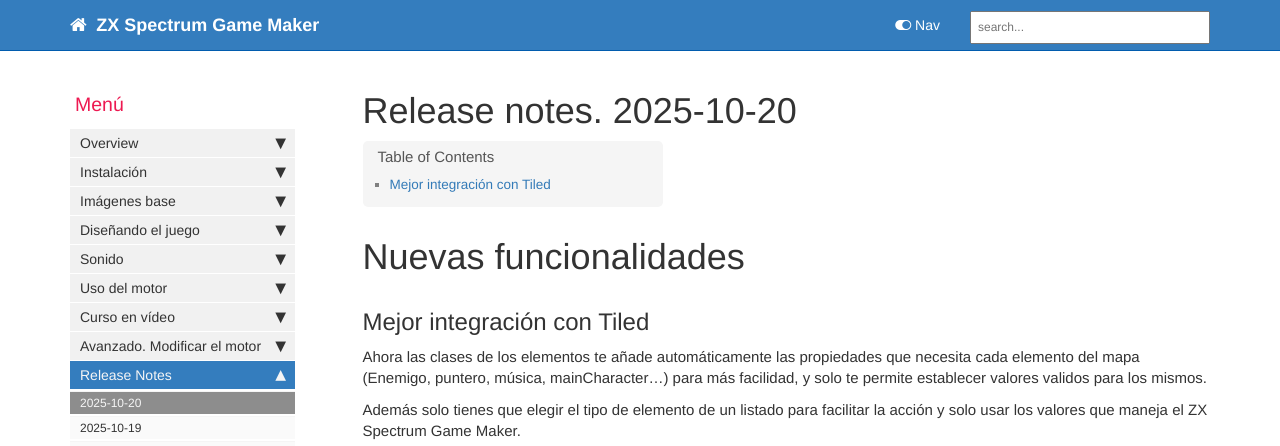
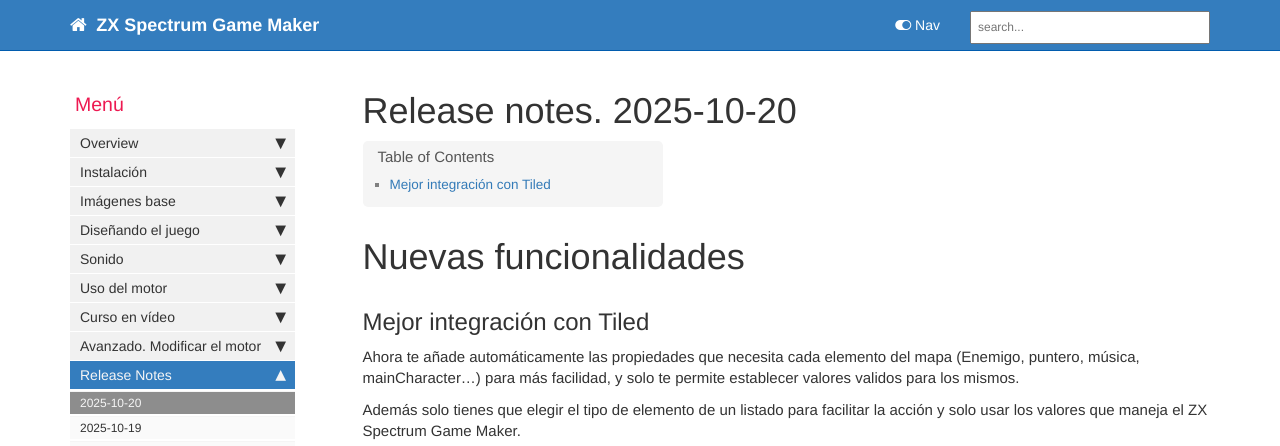
Before and after one commit to rtorralba/zx-game-maker-www, a Jekyll site: the page built from pages/mydoc/mydoc_release_notes_2025_10_20.md, in a window 1280 px wide and 1312 px high. Shown: the top 446 px of the window. Built offline with Jekyll 4.4.1, drawn with Linux system fonts in a browser that asks for light colours; comment, search, counter and statistics services are not loaded.

Commit message:
fix: remove redundant phrase for clarity in release notes

```diff
--- a/pages/mydoc/mydoc_release_notes_2025_10_20.md
+++ b/pages/mydoc/mydoc_release_notes_2025_10_20.md
@@ -11,7 +11,7 @@
 # Nuevas funcionalidades
 ## Mejor integración con Tiled
 
-Ahora las clases de los elementos te añade automáticamente las propiedades que necesita cada elemento del mapa (Enemigo, puntero, música, mainCharacter...)
+Ahora te añade automáticamente las propiedades que necesita cada elemento del mapa (Enemigo, puntero, música, mainCharacter...)
 para más facilidad, y solo te permite establecer valores validos para los mismos.
 
 Además solo tienes que elegir el tipo de elemento de un listado para facilitar la acción y solo usar los valores que maneja el ZX Spectrum Game Maker.
```
